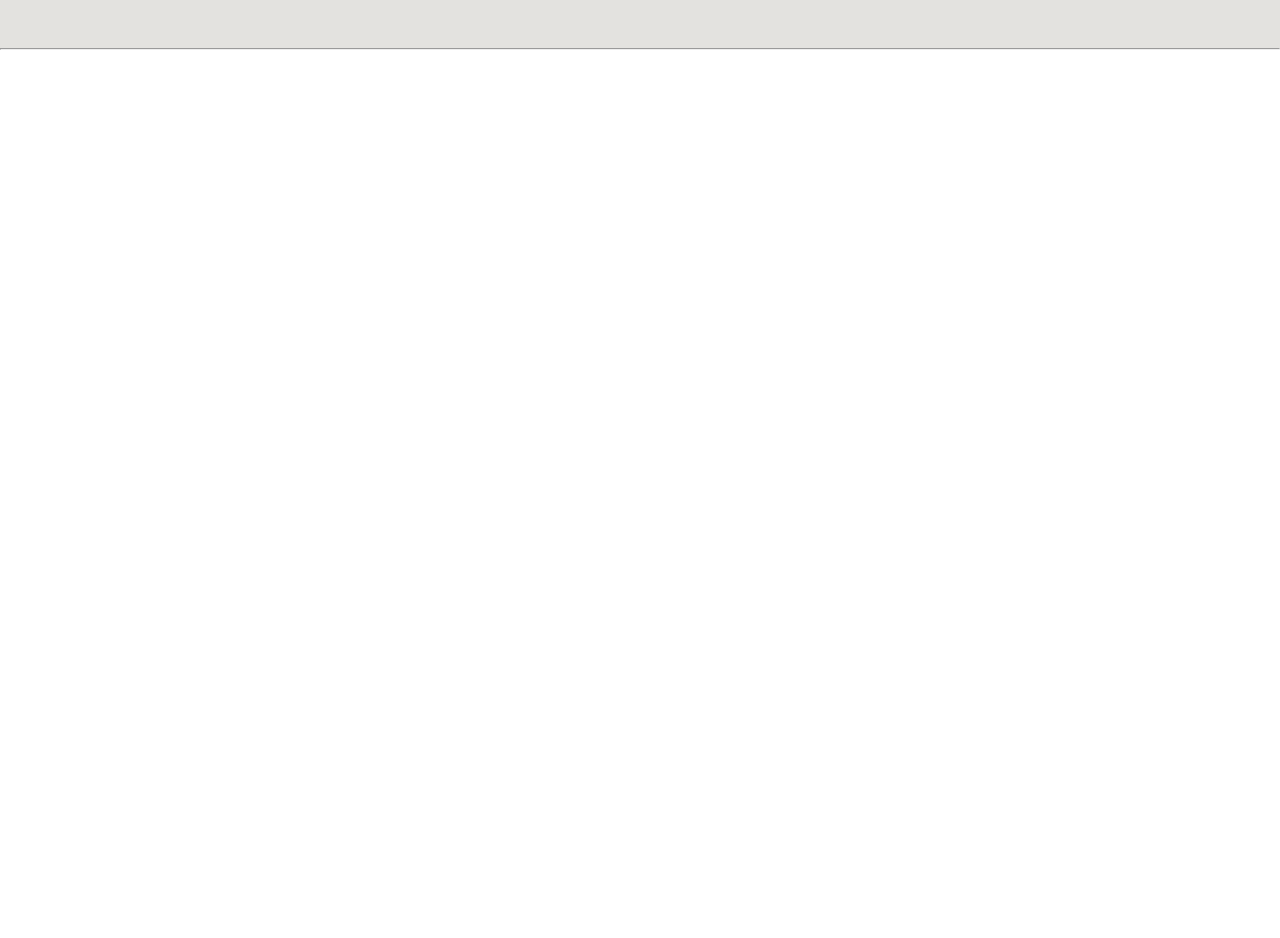
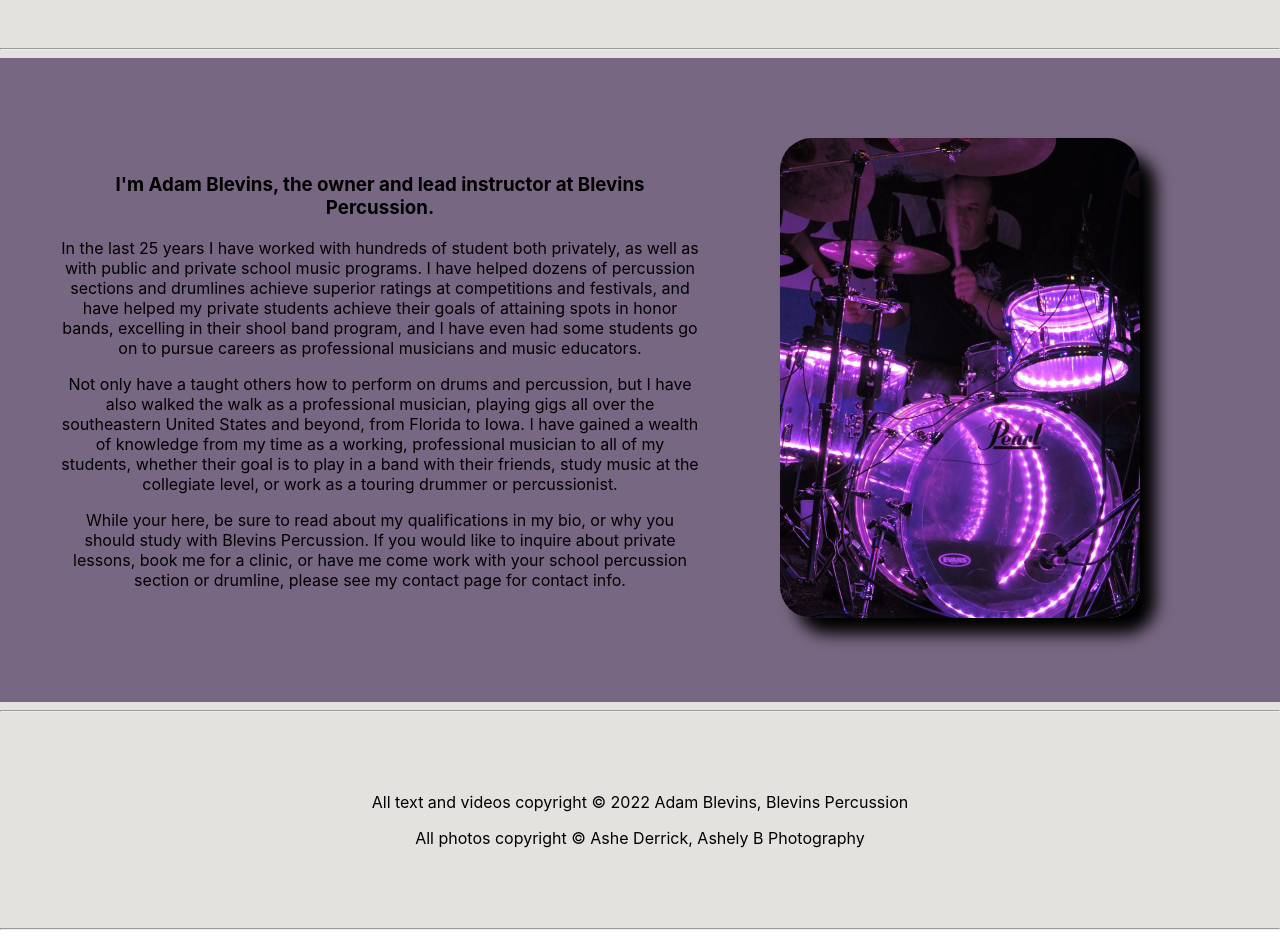
Before and after one commit to blevinspercussion/drum-lessons-website, a React (Create React App) app: page / in a window 1280 px wide. Shown: the part 280-1218 px from the top of the page. Before the commit the page ends 800 px from the top, so only its background shows below. Built offline with nearby package versions, Linux system fonts and the light colour scheme; a web font is replaced by a local one.

Commit message:
Added content to intro section, and added more css styling

```diff
--- a/src/App.css
+++ b/src/App.css
@@ -1,6 +1,6 @@
 :root {
   --main-bg-color: #e3e2df;
-  --secondary-bg-color: white;
+  --secondary-bg-color: #786782;
   --main-text-color: black;
   --hilight-text-color: #9a1750;
 }
--- a/src/App.js
+++ b/src/App.js
@@ -1,12 +1,18 @@
 import './App.css';
 
 import Header from './components/Header';
+import Intro from './components/Intro';
+import Footer from './components/Footer';
 
 function App() {
   return (
     <div className="App">
       <Header />
       <hr />
+      <Intro />
+      <hr />
+      <Footer />
+      <hr />
     </div>
   );
 }
--- /dev/null
+++ b/src/components/Footer.jsx
@@ -0,0 +1,16 @@
+import './components.css';
+
+function Footer () {
+    return (
+        <div id='footer'>
+            <p>
+                All text and videos copyright &copy; 2022 Adam Blevins, Blevins Percussion
+            </p>
+            <p>
+                All photos copyright &copy; Ashe Derrick, Ashely B Photography
+            </p>
+        </div>
+    )
+}
+
+export default Footer;
--- a/src/components/Intro.jsx
+++ b/src/components/Intro.jsx
@@ -1,9 +1,41 @@
 import './components.css';
+
+import purpleDrumlites from './purple-drumlites.jpg';
 
 function Intro () {
     return (
-        <div>
+        <div id='intro'>
+            <div className='text-box'>
+                <h3>
+                    I'm Adam Blevins, the owner and lead instructor at Blevins Percussion.
+                </h3>
+                <p>
+                    In the last 25 years I have worked with hundreds of student both privately, as well as
+                    with public and private school music programs. I have helped dozens of percussion sections
+                    and drumlines achieve superior ratings at competitions and festivals, and have helped my
+                    private students achieve their goals of attaining spots in honor bands, excelling in their
+                    shool band program, and I have even had some students go on to pursue careers as professional
+                    musicians and music educators.
+                </p>
 
+                <p>
+                    Not only have a taught others how to perform on drums and percussion, but I have also walked the
+                    walk as a professional musician, playing gigs all over the southeastern United States and beyond,
+                    from Florida to Iowa. I have gained a wealth of knowledge from my time as a working, professional
+                    musician to all of my students, whether their goal is to play in a band with their friends, study
+                    music at the collegiate level, or work as a touring drummer or percussionist.
+                </p>
+                <p>
+                    While your here, be sure to read about my qualifications in my bio, or why you should study with
+                    Blevins Percussion. If you would like to inquire about private lessons, book me for a clinic, or
+                    have me come work with your school percussion section or drumline, please see my contact page for
+                    contact info.
+                </p>
+            </div>
+
+            <div>
+                <img className='inline-image' src={purpleDrumlites}></img>
+            </div>
         </div>
     )
 }
--- a/src/components/components.css
+++ b/src/components/components.css
@@ -25,3 +25,25 @@
 .logo {
     width: 20rem;
 }
+
+#intro {
+    display: flex;
+    justify-content: center;
+    align-items: center;
+    background-color: var(--secondary-bg-color);
+}
+
+.text-box {
+    max-width: 50vw;
+}
+
+.inline-image {
+    max-height: 30rem;
+    margin: 5rem;
+    border-radius: 2rem;
+    box-shadow: 1rem 1rem 1rem black;
+}
+
+#footer {
+    margin: 5rem 0 5rem 0;
+}
```
Also changed, not shown: src/components/purple-drumlites.jpg (added).
